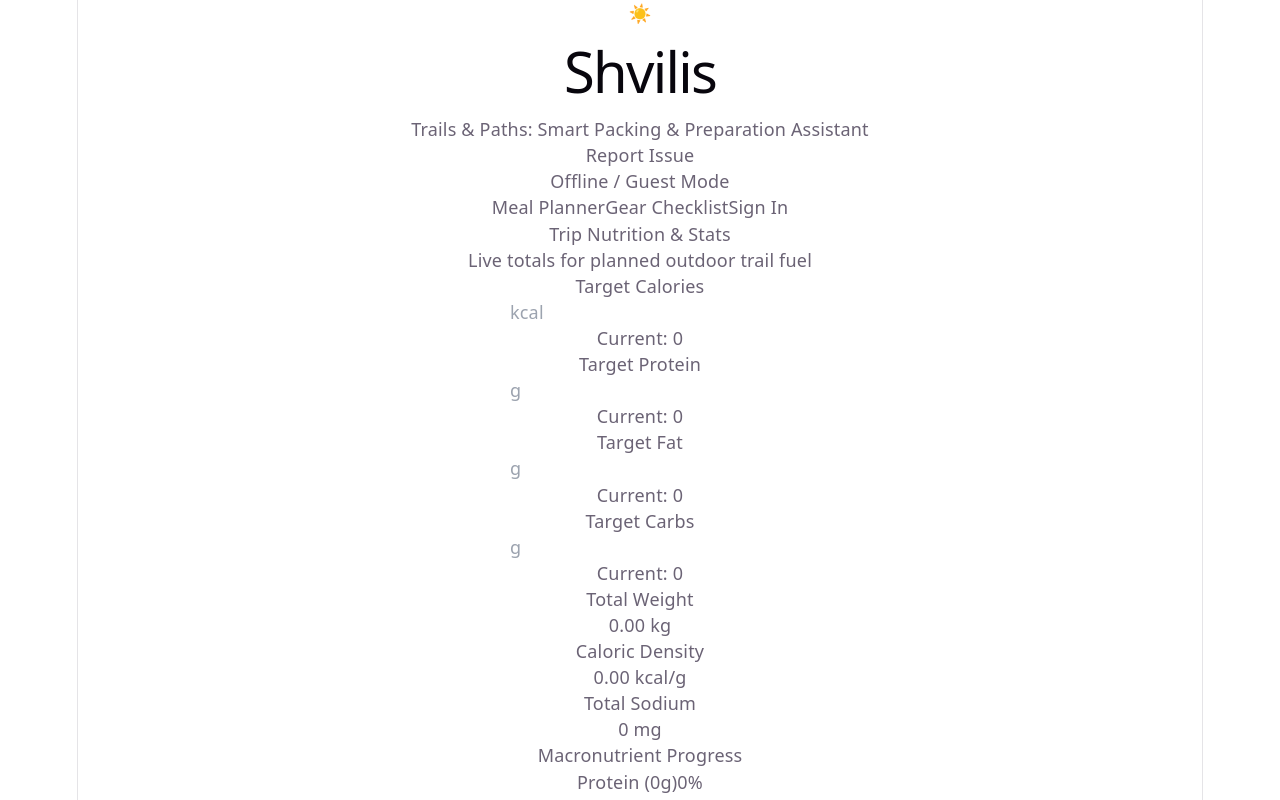
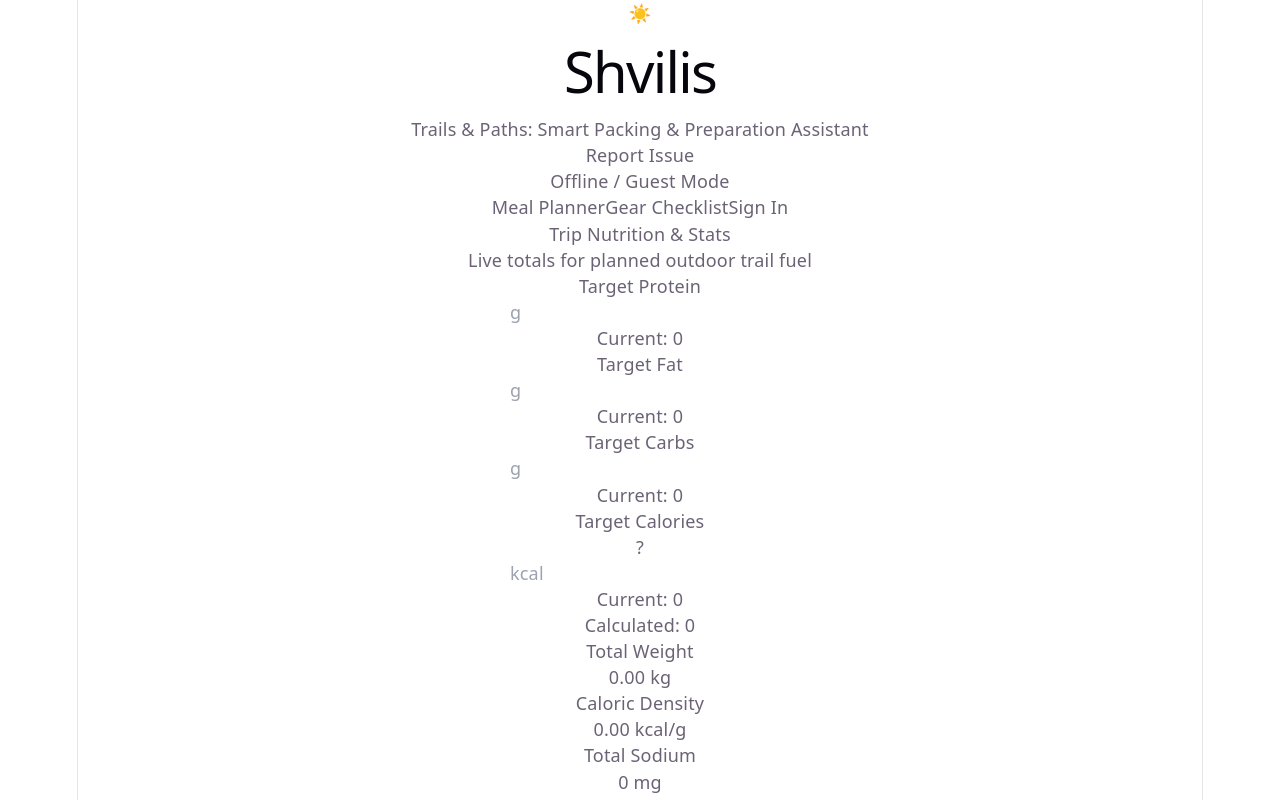
Before and after one commit to bennyV13/Shvilis, a React (Vite) app: page / in a window 1280 px wide. Shown: the top 800 px of the page. Built offline with nearby package versions, Linux system fonts and the light colour scheme; no server answers.

Commit message:
feat: Calculate target calories from macros and move input

```diff
--- a/src/components/StatsDashboard.tsx
+++ b/src/components/StatsDashboard.tsx
@@ -52,11 +52,6 @@ export const StatsDashboard: React.FC<StatsDashboardProps> = ({ totals, profile,
 
       <div className="grid grid-cols-2 lg:grid-cols-4 gap-4 mb-6">
         <div className="bg-slate-950/40 border border-slate-800/80 rounded-xl p-4">
-          <p className="text-xs font-semibold text-slate-400 uppercase tracking-wider mb-1">Target Calories</p>
-          <input type="number" value={profile.targetCalories || ''} onChange={(e) => onChange({...profile, targetCalories: parseInt(e.target.value) || undefined})} className="w-full bg-transparent border-b border-slate-700 text-xl font-bold text-slate-100 font-mono focus:outline-none focus:border-emerald-500" placeholder="kcal" />
-          <p className="text-xs text-slate-500 mt-2">Current: {Math.round(totals.calories)}</p>
-        </div>
-        <div className="bg-slate-950/40 border border-slate-800/80 rounded-xl p-4">
           <p className="text-xs font-semibold text-slate-400 uppercase tracking-wider mb-1">Target Protein</p>
           <input type="number" value={profile.targetProtein || ''} onChange={(e) => onChange({...profile, targetProtein: parseInt(e.target.value) || undefined})} className="w-full bg-transparent border-b border-slate-700 text-xl font-bold text-slate-100 font-mono focus:outline-none focus:border-emerald-500" placeholder="g" />
           <p className="text-xs text-slate-500 mt-2">Current: {Math.round(totals.protein)}</p>
@@ -70,6 +65,15 @@ export const StatsDashboard: React.FC<StatsDashboardProps> = ({ totals, profile,
           <p className="text-xs font-semibold text-slate-400 uppercase tracking-wider mb-1">Target Carbs</p>
           <input type="number" value={profile.targetCarbs || ''} onChange={(e) => onChange({...profile, targetCarbs: parseInt(e.target.value) || undefined})} className="w-full bg-transparent border-b border-slate-700 text-xl font-bold text-slate-100 font-mono focus:outline-none focus:border-emerald-500" placeholder="g" />
           <p className="text-xs text-slate-500 mt-2">Current: {Math.round(totals.carbs)}</p>
+        </div>
+        <div className="bg-slate-950/40 border border-slate-800/80 rounded-xl p-4">
+          <div className="flex justify-between items-center mb-1">
+            <p className="text-xs font-semibold text-slate-400 uppercase tracking-wider">Target Calories</p>
+            <button type="button" className="cursor-help bg-slate-800 text-slate-300 w-4 h-4 rounded-full flex items-center justify-center text-[10px]" title="Fat provides 9 calories per gram, while both protein and carbohydrates provide 4 calories per gram.">?</button>
+          </div>
+          <input type="number" value={profile.targetCalories || ''} onChange={(e) => onChange({...profile, targetCalories: parseInt(e.target.value) || undefined})} className="w-full bg-transparent border-b border-slate-700 text-xl font-bold text-slate-100 font-mono focus:outline-none focus:border-emerald-500" placeholder="kcal" />
+          <p className="text-xs text-slate-500 mt-2">Current: {Math.round(totals.calories)}</p>
+          <p className="text-xs text-slate-500 mt-1">Calculated: {(profile.targetFat || 0) * 9 + ((profile.targetProtein || 0) + (profile.targetCarbs || 0)) * 4}</p>
         </div>
       </div>
 
```
